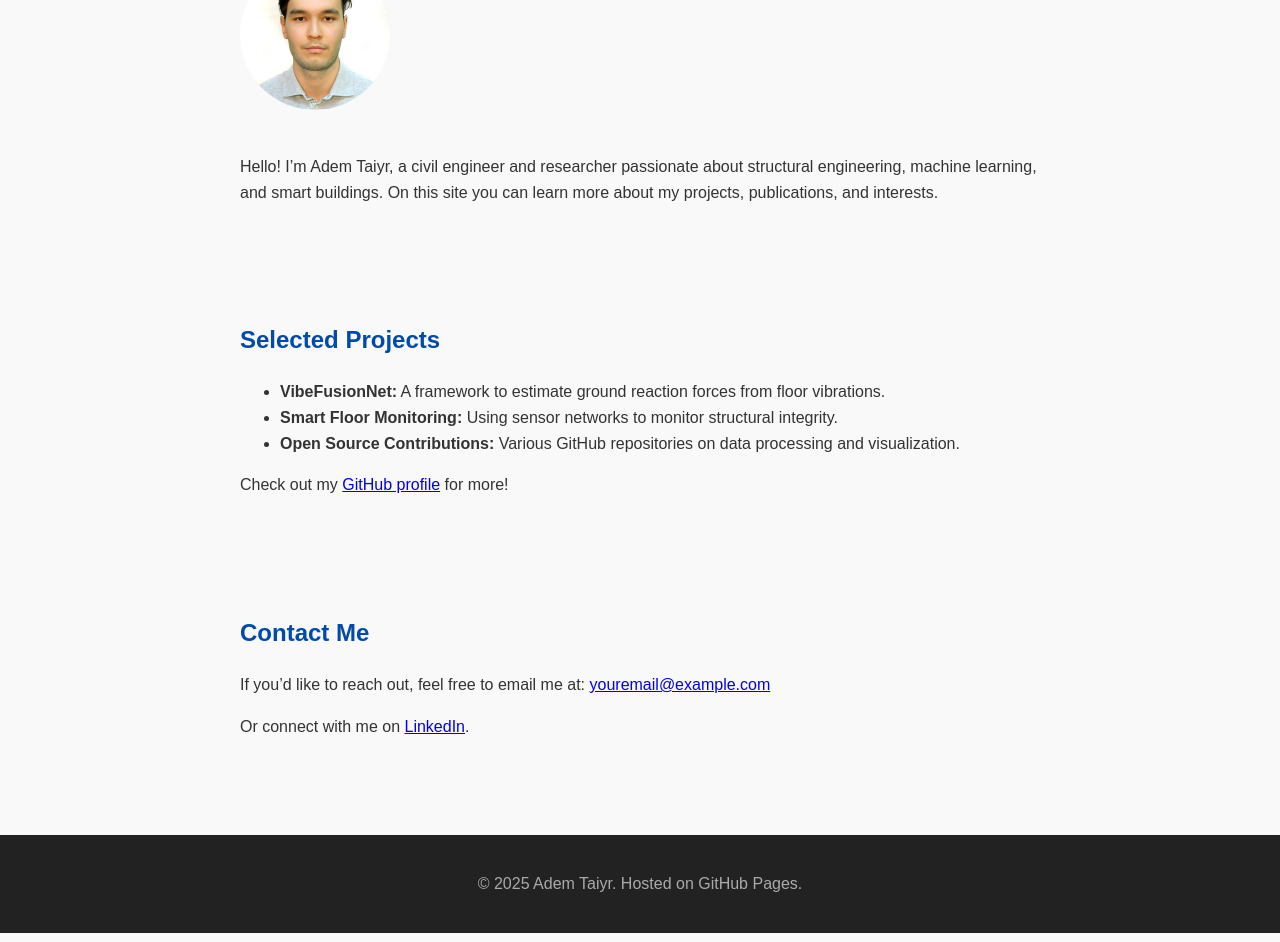
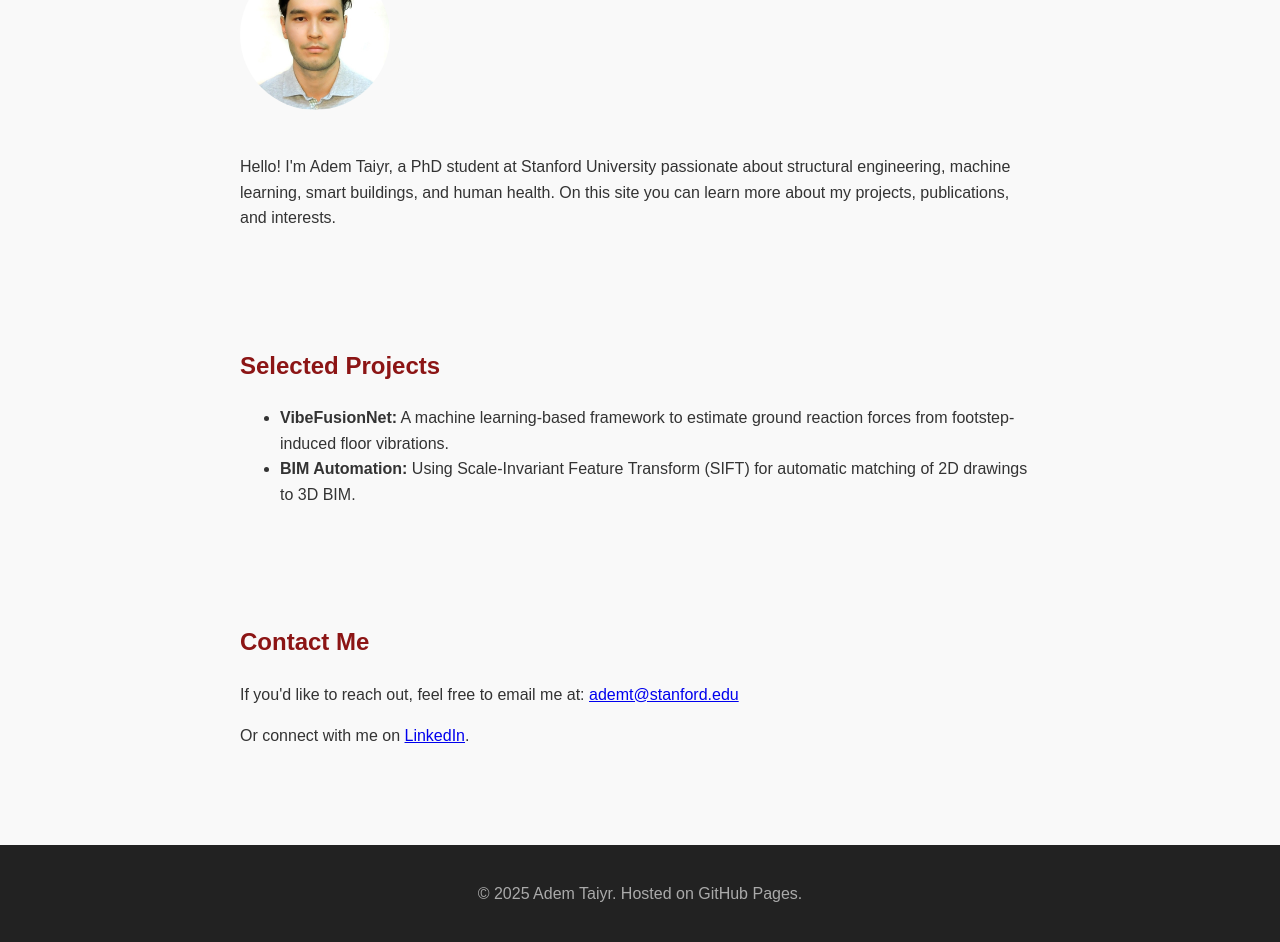
Before and after one commit to ademtaiyr/ademtaiyr.github.io, a plain HTML site: page index.html in a window 1280 px wide. Shown: the part 379-1321 px from the top of the page. Drawn offline with Linux system fonts and the light colour scheme.

Commit message:
Add files via upload

```diff
--- a/index.html
+++ b/index.html
@@ -2,7 +2,7 @@
 <html lang="en">
 <head>
   <meta charset="UTF-8">
-  <title>Adem Taiyr – Personal Website</title>
+  <title>Adem Taiyr - Personal Website</title>
   <style>
     body {
       font-family: Arial, sans-serif;
@@ -13,7 +13,7 @@
       line-height: 1.6;
     }
     header {
-      background-color: #004aad;
+      background-color: #8C1515;
       color: white;
       padding: 20px 0;
       text-align: center;
@@ -33,7 +33,7 @@
       margin: auto;
     }
     h1, h2 {
-      color: #004aad;
+      color: #8C1515;
     }
     .profile-photo {
       width: 150px;
@@ -66,25 +66,24 @@
   <section id="about">
     <h2>About Me</h2>
     <img src="images/profile.jpg" alt="Profile Photo" class="profile-photo">
-    <p>Hello! I’m Adem Taiyr, a civil engineer and researcher passionate about structural engineering, machine learning, and smart buildings. On this site you can learn more about my projects, publications, and interests.</p>
+    <p>Hello! I'm Adem Taiyr, a PhD student at Stanford University passionate about structural engineering, machine learning, smart buildings, and human health. On this site you can learn more about my projects, publications, and interests.</p>
   </section>
 
   <!-- Projects Section -->
   <section id="projects">
     <h2>Selected Projects</h2>
     <ul>
-      <li><strong>VibeFusionNet:</strong> A framework to estimate ground reaction forces from floor vibrations.</li>
-      <li><strong>Smart Floor Monitoring:</strong> Using sensor networks to monitor structural integrity.</li>
-      <li><strong>Open Source Contributions:</strong> Various GitHub repositories on data processing and visualization.</li>
+      <li><strong>VibeFusionNet:</strong> A machine learning-based framework to estimate ground reaction forces from footstep-induced floor vibrations.</li>
+      <li><strong>BIM Automation:</strong> Using Scale-Invariant Feature Transform (SIFT) for automatic matching of 2D drawings to 3D BIM.</li>
     </ul>
-    <p>Check out my <a href="https://github.com/yourusername" target="_blank">GitHub profile</a> for more!</p>
+    <!-- <p>Check out my <a href="https://github.com/yourusername" target="_blank">GitHub profile</a> for more!</p> -->
   </section>
 
   <!-- Contact Section -->
   <section id="contact">
     <h2>Contact Me</h2>
-    <p>If you’d like to reach out, feel free to email me at: <a href="mailto:youremail@example.com">youremail@example.com</a></p>
-    <p>Or connect with me on <a href="https://www.linkedin.com/in/yourusername" target="_blank">LinkedIn</a>.</p>
+    <p>If you'd like to reach out, feel free to email me at: <a href="mailto:ademt@stanford.edu">ademt@stanford.edu</a></p>
+    <p>Or connect with me on <a href="https://www.linkedin.com/in/ademtaiyr/" target="_blank">LinkedIn</a>.</p>
   </section>
 
   <!-- Footer -->
```
